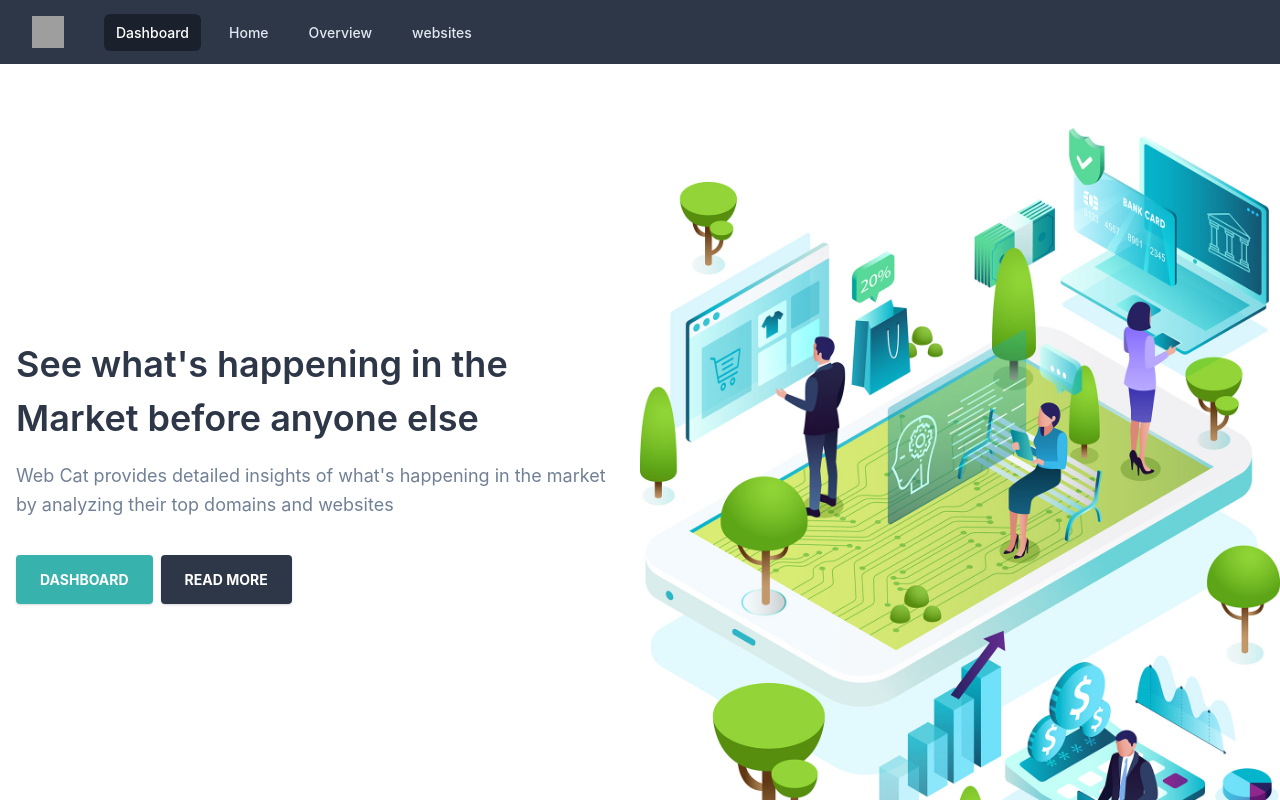
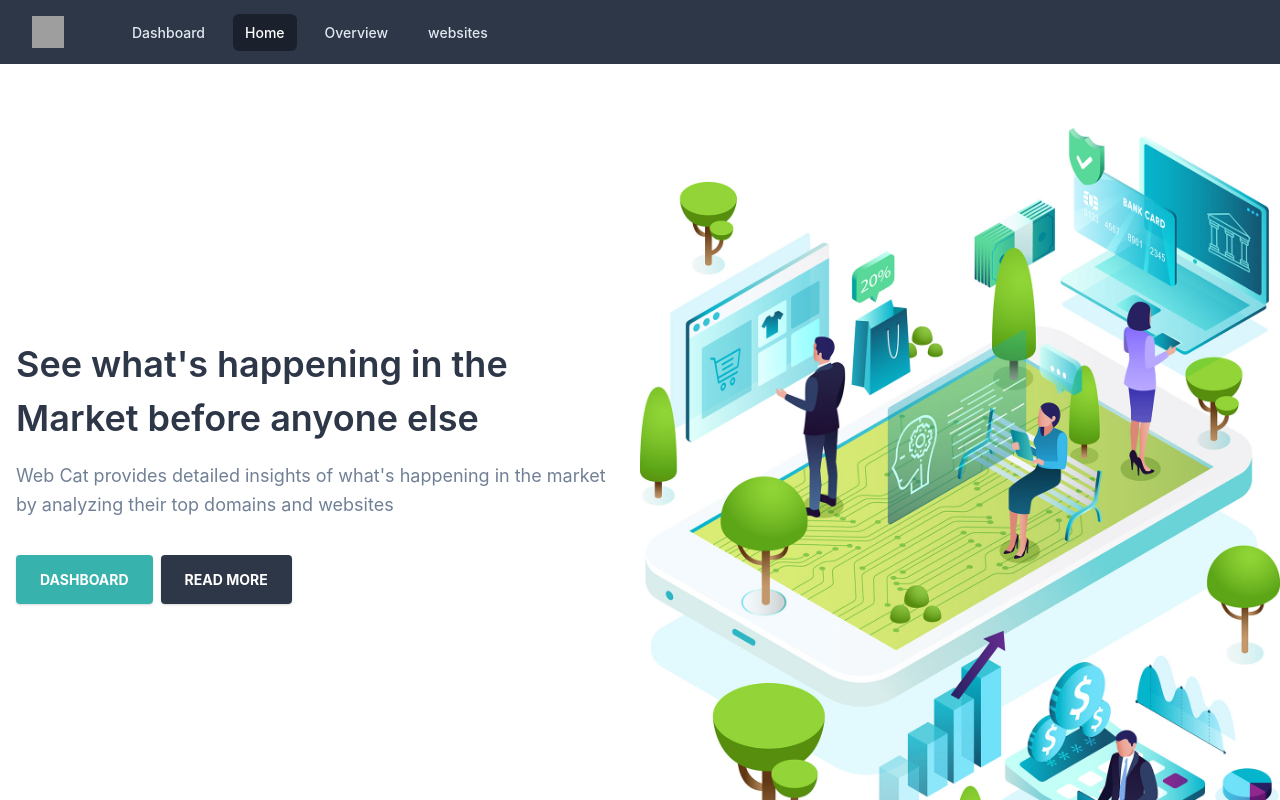
Before and after one commit to StTronn/web_cat, a React (Create React App) app: page / in a window 1280 px wide. Shown: the top 800 px of the page. Built offline with nearby package versions, Linux system fonts and the light colour scheme; grey boxes are pictures that could not be loaded.

Commit message:
navbar button changed on path

```diff
--- a/src/components/NavBar.js
+++ b/src/components/NavBar.js
@@ -1,6 +1,13 @@
 import React from "react";
-import { Link } from "react-router-dom";
+import { Link, useLocation } from "react-router-dom";
+
 export default function () {
+  let path = useLocation().pathname;
+  let selectedClass =
+    "ml-4 px-3 py-2 rounded-md text-sm font-medium text-white bg-gray-900 focus:outline-none focus:text-white focus:bg-gray-700";
+  let normalClass =
+    "ml-4 px-3 py-2 rounded-md text-sm font-medium text-gray-300 hover:text-white hover:bg-gray-700 focus:outline-none focus:text-white focus:bg-gray-700";
+
   return (
     <div style={{ width: "100vw" }}>
       <nav className="bg-gray-800">
@@ -18,25 +25,29 @@ export default function () {
                 <div className="ml-10 flex items-baseline">
                   <Link
                     to="/dash"
-                    className="px-3 py-2 rounded-md text-sm font-medium text-white bg-gray-900 focus:outline-none focus:text-white focus:bg-gray-700"
+                    className={path === "/dash" ? selectedClass : normalClass}
                   >
                     Dashboard
                   </Link>
                   <Link
                     to="/"
-                    className="ml-4 px-3 py-2 rounded-md text-sm font-medium text-gray-300 hover:text-white hover:bg-gray-700 focus:outline-none focus:text-white focus:bg-gray-700"
+                    className={path === "/" ? selectedClass : normalClass}
                   >
                     Home
                   </Link>
                   <Link
                     to="/overview"
-                    className="ml-4 px-3 py-2 rounded-md text-sm font-medium text-gray-300 hover:text-white hover:bg-gray-700 focus:outline-none focus:text-white focus:bg-gray-700"
+                    className={
+                      path === "/overview" ? selectedClass : normalClass
+                    }
                   >
                     Overview
                   </Link>
                   <Link
                     to="/websites"
-                    className="ml-4 px-3 py-2 rounded-md text-sm font-medium text-gray-300 hover:text-white hover:bg-gray-700 focus:outline-none focus:text-white focus:bg-gray-700"
+                    className={
+                      path === "/websites" ? selectedClass : normalClass
+                    }
                   >
                     websites
                   </Link>
```
